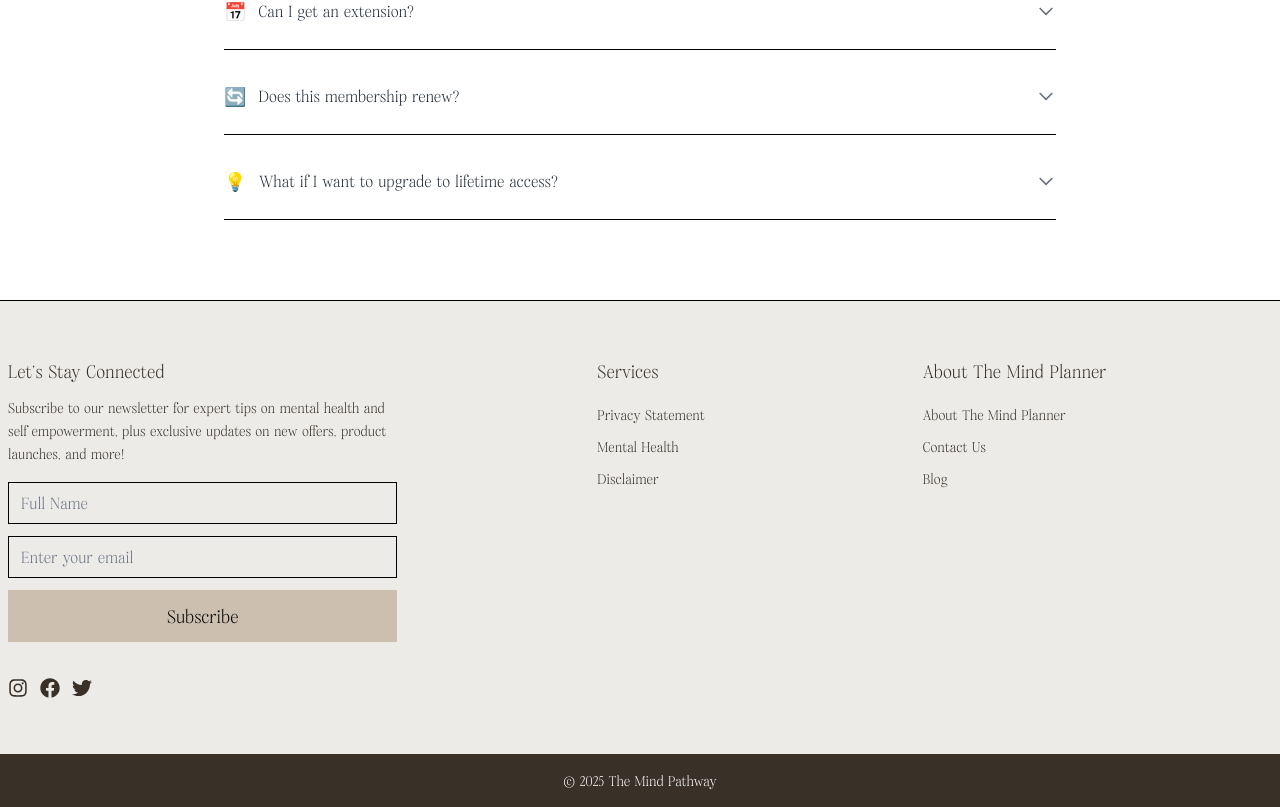
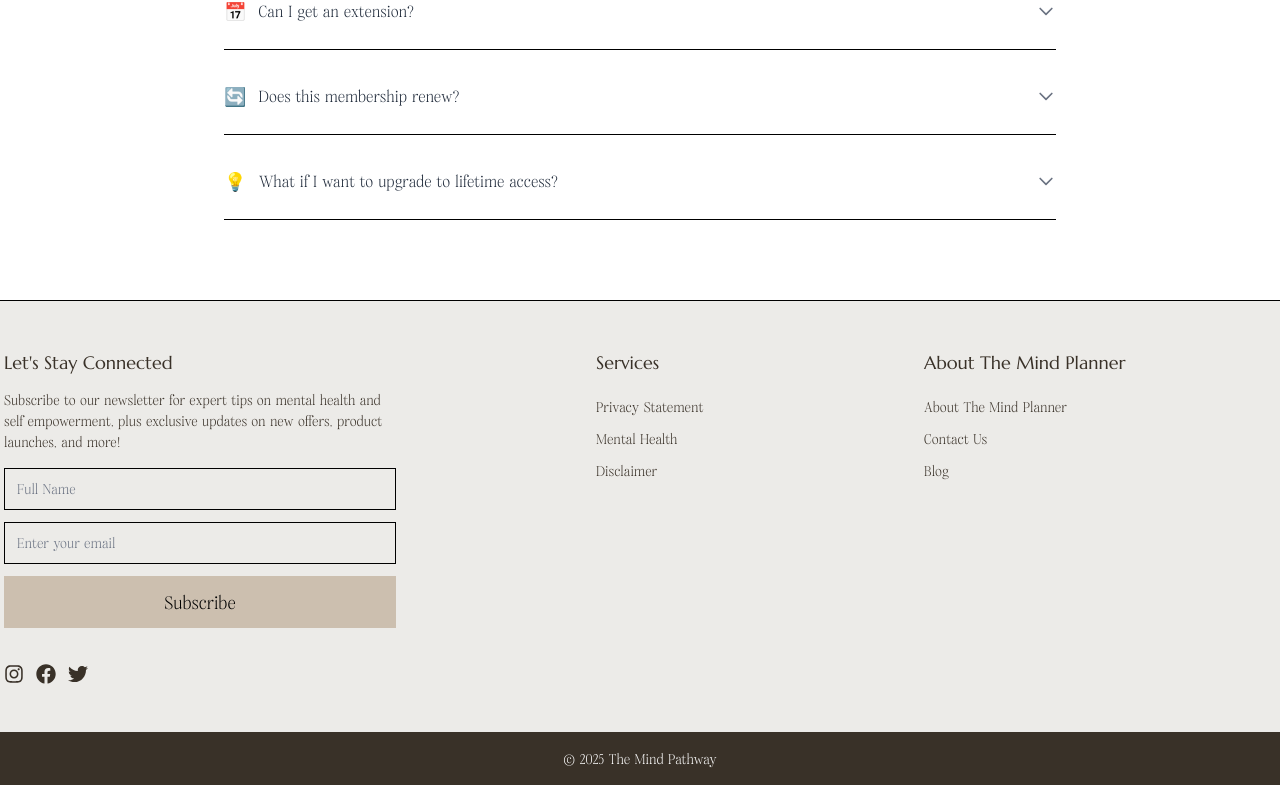
Before and after one commit to Monis9451/Course_Platform, a React (Vite) app in the folder Course-platform(frontend)/: page / in a window 1280 px wide. Shown: the part 4551-5358 px from the top of the page. After the commit the page ends 5336 px from the top, so only its background shows below. Built offline with nearby package versions, Linux system fonts and the light colour scheme; no server answers; a web font is replaced by a local one.

Commit message:
Update the footer

```diff
--- /dev/null
+++ b/Course-platform(frontend)/src/pages/Footer.css
@@ -0,0 +1,5 @@
+@import url('https://fonts.googleapis.com/css2?family=Cormorant:ital,wght@0,300..700;1,300..700&family=Marcellus&display=swap');
+
+.font-marcellus {
+  font-family: 'Marcellus', serif;
+}
--- a/Course-platform(frontend)/src/pages/Footer.jsx
+++ b/Course-platform(frontend)/src/pages/Footer.jsx
@@ -1,5 +1,6 @@
 import React, { useState } from 'react'
 import { FaInstagram, FaTwitter, FaFacebook } from 'react-icons/fa'
+import './Footer.css'
 
 const Footer = () => {
   const [email, setEmail] = useState('')
@@ -16,22 +17,22 @@ const Footer = () => {
     <div>      {/* Footer */}
       <footer className="w-full bg-cream text-black">
         <hr />
-        <div className="container px-1 md:px-2 max-w-7xl mx-auto py-14">
+        <div className="container px-1 md:px-1 max-w-7xl mx-auto py-12">
           <div className="grid grid-cols-1 md:grid-cols-3 gap-12 items-start">
 
             {/* Left Column - Newsletter */}
             <div className="flex flex-col space-y-4">
-              <h3 className="text-lg font-bold text-[#393128] mb-3">Let's Stay Connected</h3>
-              <p className="text-sm text-[#393128] leading-relaxed mb-4">
+              <h3 className="text-lg font-bold text-[#393128] mb-3 font-marcellus">Let's Stay Connected</h3>
+              <p className="text-sm text-[#393128] leading-normal mb-4">
                 Subscribe to our newsletter for expert tips on mental health and self empowerment, plus exclusive updates on new offers, product launches, and more!
               </p>
 
               {/* Newsletter Signup */}
-              <form onSubmit={handleNewsletterSignup} className="space-y-3">
+              <form onSubmit={handleNewsletterSignup} className="space-y-3 text-sm">
                 <input
                   type="text"
                   placeholder="Full Name"
-                  className="w-full px-3 py-2 border border-black bg-cream text-[#393128] placeholder-gray-500 focus:outline-none focus:ring-2 focus:ring-[#B45B29]"
+                  className="w-full px-3 py-2.5 border border-black bg-cream text-[#393128] placeholder-gray-500 focus:outline-none focus:ring-2 focus:ring-[#B45B29]"
                 />
                 <input
                   type="email"
@@ -39,7 +40,7 @@ const Footer = () => {
                   value={email}
                   onChange={(e) => setEmail(e.target.value)}
                   required
-                  className="w-full px-3 py-2 border border-black bg-cream text-[#393128] placeholder-gray-500 focus:outline-none focus:ring-2 focus:ring-[#B45B29]"
+                  className="w-full px-3 py-2.5 border border-black bg-cream text-[#393128] placeholder-gray-500 focus:outline-none focus:ring-2 focus:ring-[#B45B29]"
                 />
                 <button
                   type="submit"
@@ -65,7 +66,7 @@ const Footer = () => {
 
             {/* Center Column - Services */}
             <div className="flex flex-col space-y-4 ml-38">
-              <h3 className="text-lg font-bold text-[#393128] mb-5">Services</h3>
+              <h3 className="text-lg font-bold text-[#393128] mb-5 font-marcellus">Services</h3>
               <ul className="space-y-3 text-sm">
                 <li><a href="/privacy-statement" className="text-[#393128] hover:underline">Privacy Statement</a></li>
                 <li><a href="/mental-health" className="text-[#393128] hover:underline">Mental Health</a></li>
@@ -73,7 +74,7 @@ const Footer = () => {
               </ul>
             </div>            {/* Right Column - About */}
             <div className="flex flex-col space-y-4 ml-10">
-              <h3 className="text-lg font-bold text-[#393128] mb-5">About The Mind Planner</h3>
+              <h3 className="text-lg font-bold text-[#393128] mb-5 font-marcellus">About The Mind Planner</h3>
               <ul className="space-y-3 text-sm">
                 <li><a href="/about" className="text-[#393128] hover:underline">About The Mind Planner</a></li>
                 <li><a href="/support" className="text-[#393128] hover:underline">Contact Us</a></li>
```
